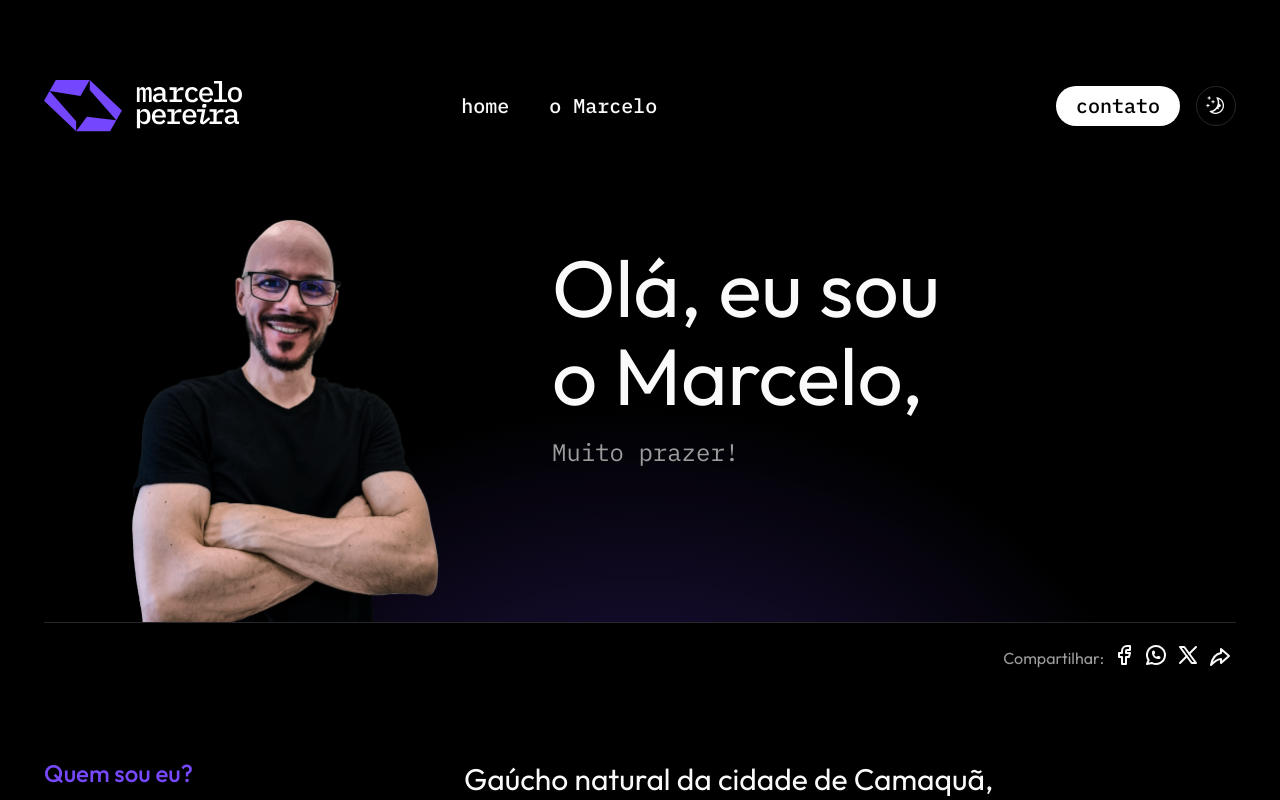
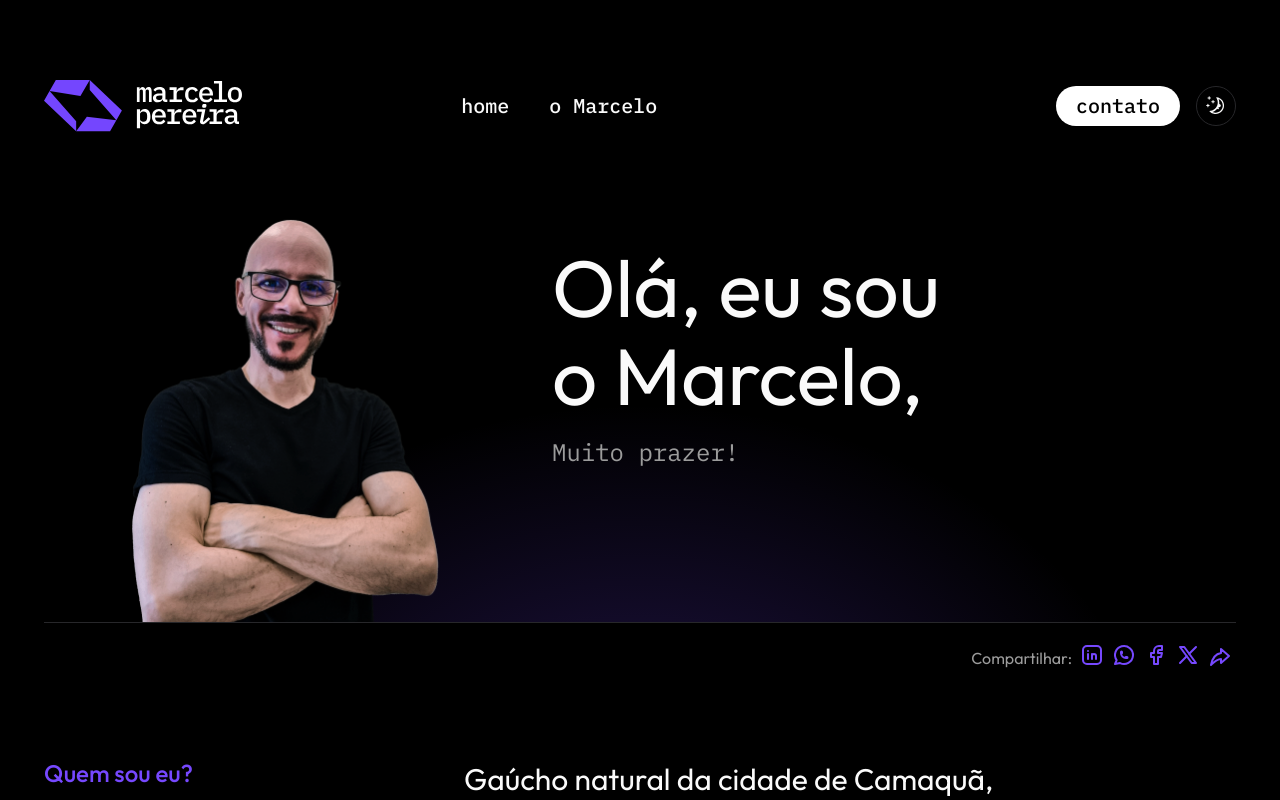
Before and after one commit to marcelopoars/my-website, a Next.js app: page /o-marcelo in a window 1280 px wide. Shown: the top 800 px of the page. Built offline with nearby package versions, Linux system fonts and the light colour scheme.

Commit message:
feat: updade Share component

```diff
--- a/src/components/share/share-button.tsx
+++ b/src/components/share/share-button.tsx
@@ -12,6 +12,7 @@ export function ShareButton({ canonicalUrl, titleSite }: ShareButtonProps) {
     url: canonicalUrl,
     title: titleSite,
   }
+
   const handleShare = () => {
     if (navigator.canShare(shareData)) {
       try {
@@ -23,7 +24,11 @@ export function ShareButton({ canonicalUrl, titleSite }: ShareButtonProps) {
   }
 
   return (
-    <button className="p-1 hover:text-primary transition" onClick={handleShare}>
+    <button
+      className="p-1 text-primary lg:hover:text-foreground transition"
+      onClick={handleShare}
+      title="Ver mais opções"
+    >
       <IconShare3 />
     </button>
   )
--- a/src/components/share/share-desktop.tsx
+++ b/src/components/share/share-desktop.tsx
@@ -1,9 +1,11 @@
 import {
   IconBrandFacebook,
+  IconBrandLinkedin,
   IconBrandWhatsapp,
   IconBrandX,
 } from '@tabler/icons-react'
 import { ShareButton } from './share-button'
+import { ShareLink } from './share-link'
 
 interface ShareDesktopProps {
   canonicalUrl: string
@@ -11,46 +13,50 @@ interface ShareDesktopProps {
 }
 
 export function ShareDesktop({ canonicalUrl, titleSite }: ShareDesktopProps) {
-  const facebookURL = `https://www.facebook.com/sharer/sharer.php?u=${encodeURIComponent(canonicalUrl)}&t=${encodeURIComponent(titleSite)}`
-  const twitterUrl = `https://twitter.com/intent/tweet?url=${encodeURIComponent(canonicalUrl)}&text=${encodeURIComponent(titleSite)}`
-  const whatsAppUrl = `https://api.whatsapp.com/send?text=${encodeURIComponent(canonicalUrl)}`
+  const whatsAppUrl = `https://api.whatsapp.com/send?text=${canonicalUrl}`
+  const linkedinShareUrl = `https://www.linkedin.com/shareArticle?mini=true&url=${canonicalUrl}&title=${titleSite}`
+  const facebookURL = `https://www.facebook.com/sharer/sharer.php?u=${canonicalUrl}&t=${titleSite}`
+  const twitterUrl = `https://twitter.com/intent/tweet?url=${canonicalUrl}&text=${titleSite}`
 
   return (
     <div className="hidden lg:flex items-center gap-1">
       <span className="text-muted-foreground">Compartilhar:</span>
       <ul className="flex items-center">
         <li>
-          <a
-            className="inline-block p-1 hover:text-primary transition"
+          <ShareLink
+            href={linkedinShareUrl}
+            title="Compartilhar no LinkedIn"
+            aria-label="Compartilhar no LinkedIn"
+          >
+            <IconBrandLinkedin />
+          </ShareLink>
+        </li>
+        <li>
+          <ShareLink
+            href={whatsAppUrl}
+            title="Compartilhar no WhatsApp"
+            aria-label="Compartilhar no WhatsApp"
+          >
+            <IconBrandWhatsapp />
+          </ShareLink>
+        </li>
+        <li>
+          <ShareLink
             href={facebookURL}
-            target="_blank"
-            rel="noopener noreferrer"
+            title="Compartilhar no Facebook"
             aria-label="Compartilhar no Facebook"
           >
             <IconBrandFacebook />
-          </a>
+          </ShareLink>
         </li>
         <li>
-          <a
-            className="inline-block p-1 hover:text-primary transition"
-            href={whatsAppUrl}
-            target="_blank"
-            rel="noopener noreferrer"
-            aria-label="Compartilhar no WhatsApp"
-          >
-            <IconBrandWhatsapp />
-          </a>
-        </li>
-        <li>
-          <a
-            className="inline-block p-1 hover:text-primary transition"
+          <ShareLink
             href={twitterUrl}
-            target="_blank"
-            rel="noopener noreferrer"
+            title="Compartilhar no X"
             aria-label="Compartilhar no X"
           >
             <IconBrandX />
-          </a>
+          </ShareLink>
         </li>
         <li>
           <ShareButton canonicalUrl={canonicalUrl} titleSite={titleSite} />
--- /dev/null
+++ b/src/components/share/share-link.tsx
@@ -0,0 +1,14 @@
+import { ComponentProps } from 'react'
+
+type ShareLinkProps = ComponentProps<'a'>
+
+export function ShareLink(props: ShareLinkProps) {
+  return (
+    <a
+      className="inline-block p-1 text-primary lg:hover:text-foreground transition"
+      target="_blank"
+      rel="noopener noreferrer"
+      {...props}
+    />
+  )
+}
--- /dev/null
+++ b/src/components/share/share-mobile.tsx
@@ -0,0 +1,15 @@
+import { ShareButton } from './share-button'
+
+interface ShareMobileProps {
+  canonicalUrl: string
+  titleSite: string
+}
+
+export function ShareMobile({ canonicalUrl, titleSite }: ShareMobileProps) {
+  return (
+    <div className="lg:hidden flex items-center gap-1">
+      <span className="text-sm text-muted-foreground">Compartilhar:</span>
+      <ShareButton canonicalUrl={canonicalUrl} titleSite={titleSite} />
+    </div>
+  )
+}
--- a/src/components/share/share.tsx
+++ b/src/components/share/share.tsx
@@ -1,5 +1,5 @@
-import { ShareButton } from './share-button'
 import { ShareDesktop } from './share-desktop'
+import { ShareMobile } from './share-mobile'
 
 const canonicalUrl = 'https://www.marcelopereira.dev/'
 const titleSite = 'Marcelo Pereira | Desenvolvedor Frontend'
@@ -7,11 +7,7 @@ const titleSite = 'Marcelo Pereira | Desenvolvedor Frontend'
 export function Share() {
   return (
     <>
-      <div className="lg:hidden flex items-center gap-2">
-        <span className="text-sm text-muted-foreground">Compartilhar:</span>
-        <ShareButton canonicalUrl={canonicalUrl} titleSite={titleSite} />
-      </div>
-
+      <ShareMobile canonicalUrl={canonicalUrl} titleSite={titleSite} />
       <ShareDesktop canonicalUrl={canonicalUrl} titleSite={titleSite} />
     </>
   )
```
